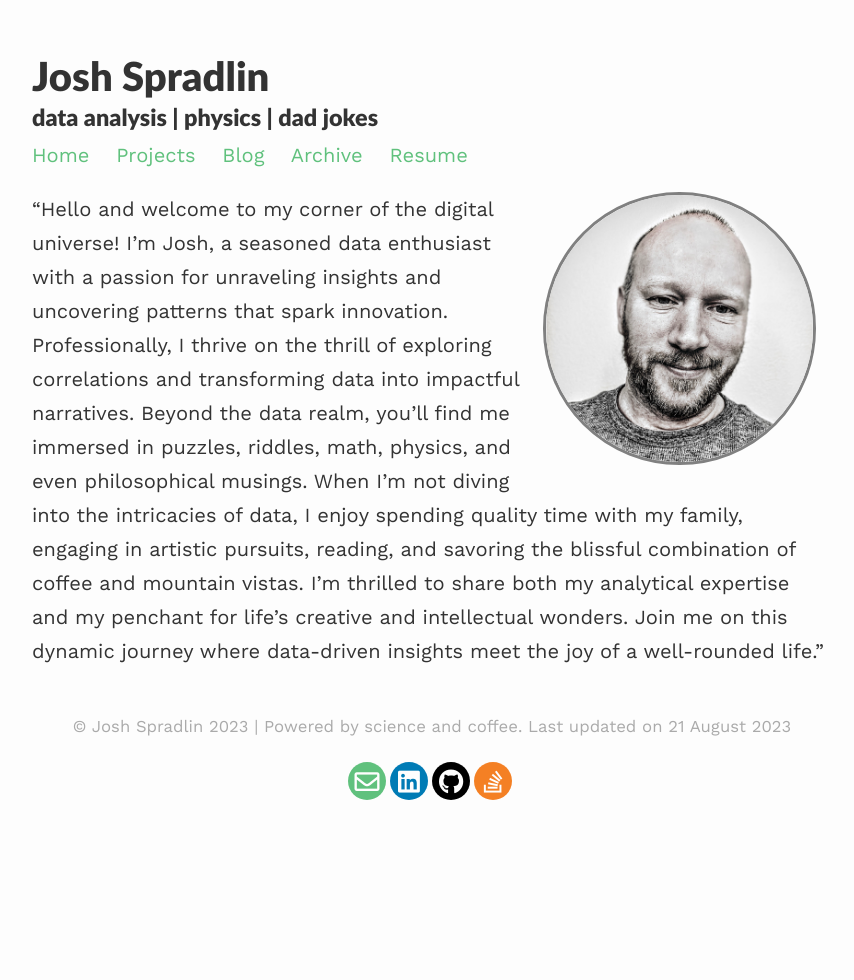
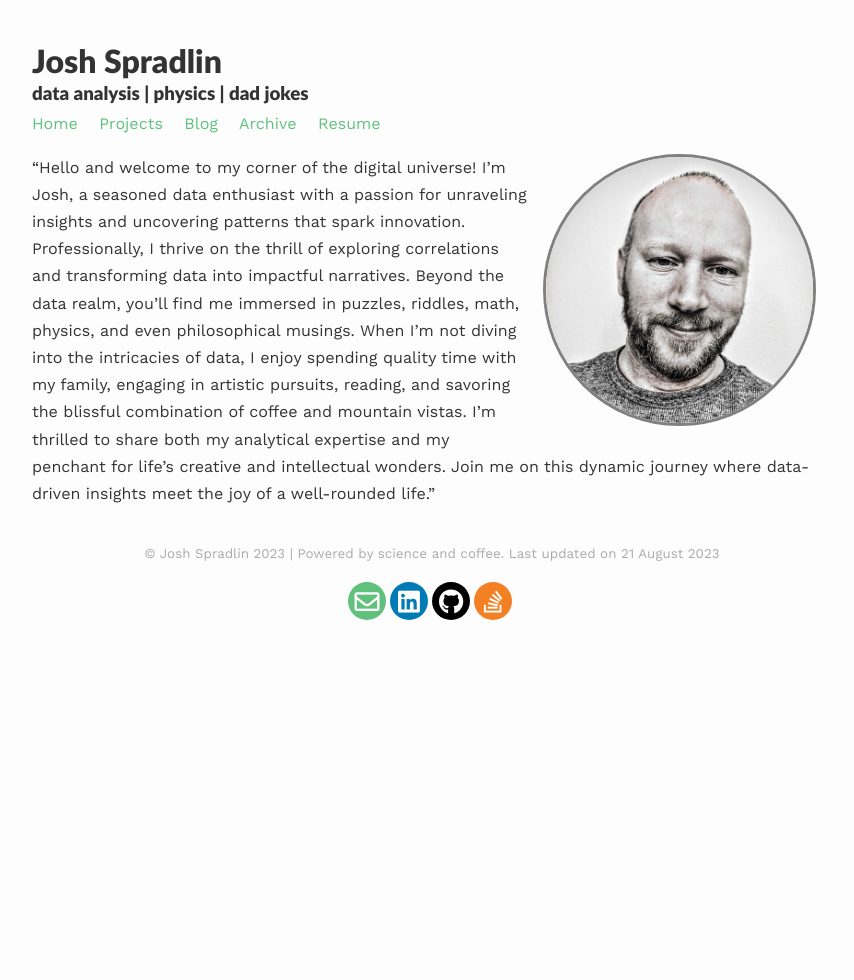
Before and after one commit to josh-u-a/gradfolio, a Jekyll site: the page built from index.md, in a window 1280 px wide. Shown: the whole page, without its empty margins (208-1062 px from the left). Built offline with Jekyll 4.4.1, drawn with Linux system fonts in a browser that asks for light colours; nearby versions of some CDN libraries.

Commit message:
Update style.scss

```diff
--- a/assets/css/_sass/style.scss
+++ b/assets/css/_sass/style.scss
@@ -7,7 +7,7 @@ body {
   font-family: $base-font-family;
   margin: 0 auto;
   line-height: $base-line-height;
-  font-size: $base-font-size;
+  // font-size: $base-font-size;
   color: $text-color;
   background-color: $body-bg;
   padding: 2em 1em;
```
